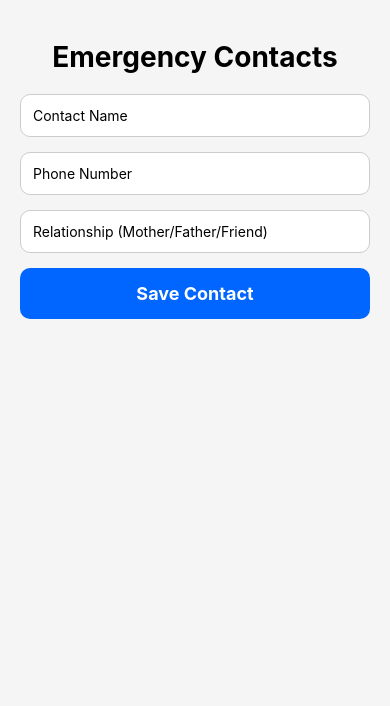
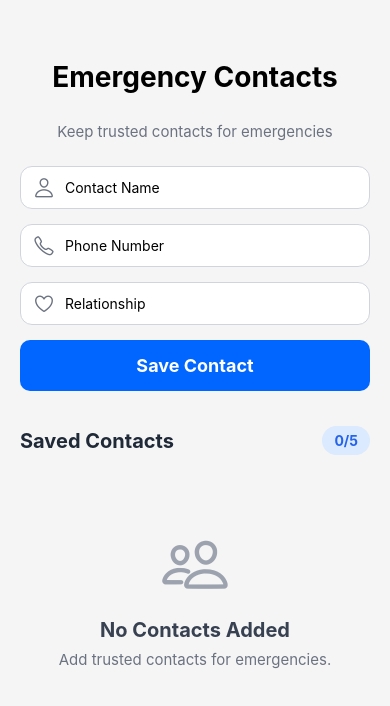
Before and after one commit to mayurwaychol264/CrowdSafetyApp, a React Native app: screen /EmergencyContacts in a window 390 px wide. Shown: the top 706 px of the page. Built offline with nearby package versions, Linux system fonts and the light colour scheme.

Commit message:
compeleted emergency contacts module

```diff
--- a/screens/EmergencyContactsScreen.js
+++ b/screens/EmergencyContactsScreen.js
@@ -1,4 +1,5 @@
 import React, { useState, useEffect } from 'react';
+import { Ionicons } from '@expo/vector-icons';
 import {
     View,
     Text,
@@ -17,6 +18,7 @@ import {
     getDocs,
     deleteDoc,
     doc,
+    updateDoc,
 
 } from 'firebase/firestore';
 
@@ -26,6 +28,10 @@ export default function EmergencyContactsScreen() {
     const [phone, setPhone] = useState('');
     const [relation, setRelation] = useState('');
     const [contacts, setContacts] = useState([]);
+    const [editingId, setEditingId] = useState(null);
+    const [isEditing, setIsEditing] = useState(false);
+
+
     useEffect(() => {
         fetchContacts();
     }, []);
@@ -67,17 +73,69 @@ export default function EmergencyContactsScreen() {
             );
             return;
         }
+        if (contacts.length >= 5) {
+            Alert.alert(
+                "Limit Reached",
+                "You can add a maximum of 5 emergency contacts."
+            );
+            return;
+        }
+
+        if (phone.length !== 10) {
+            Alert.alert(
+                "Invalid Phone",
+                "Enter a valid 10-digit phone number."
+            );
+            return;
+        }
+
+        const alreadyExists = contacts.some(
+            (item) => item.phone === phone
+        );
+
+        if (alreadyExists) {
+            Alert.alert(
+                "Duplicate Contact",
+                "This phone number is already added."
+            );
+            return;
+        }
 
         try {
+            if (isEditing) {
+                await updateDoc(
+                    doc(
+                        db,
+                        'users',
+                        auth.currentUser.uid,
+                        'emergencyContacts',
+                        editingId
+                    ),
+                    {
+                        contactName: name,
+                        phone,
+                        relation,
+                    }
+                );
 
+                Alert.alert(
+                    'Success',
+                    'Contact Updated Successfully'
+                );
+            } else {
                 await addDoc(
-                collection(db, 'users', auth.currentUser.uid, 'emergencyContacts'),
+                    collection(
+                        db,
+                        'users',
+                        auth.currentUser.uid,
+                        'emergencyContacts'
+                    ),
                     {
                         userId: auth.currentUser.uid,
                         userEmail: auth.currentUser.email,
                         contactName: name,
-                    phone: phone,
-                    relation: relation,
+                        phone,
+                        relation,
                     }
                 );
 
@@ -85,10 +143,13 @@ export default function EmergencyContactsScreen() {
                     'Success',
                     'Contact Saved'
                 );
+            }
 
             setName('');
             setPhone('');
             setRelation('');
+            setEditingId(null);
+            setIsEditing(false);
 
             fetchContacts();
 
@@ -99,6 +160,7 @@ export default function EmergencyContactsScreen() {
             );
         }
     };
+
 
     const handleDelete = async (id) => {
         try {
@@ -128,68 +190,178 @@ export default function EmergencyContactsScreen() {
     };
 
 
+    const handleEdit = (contact) => {
+        setName(contact.contactName);
+        setPhone(contact.phone);
+        setRelation(contact.relation);
+
+        setEditingId(contact.id);
+        setIsEditing(true);
+    };
     return (
         <View style={styles.container}>
+
+            <View style={styles.header}>
 
                 <Text style={styles.title}>
                     Emergency Contacts
                 </Text>
 
+                <Text style={styles.subtitle}>
+                    Keep trusted contacts for emergencies
+                </Text>
+
+            </View>
+
+            <View style={styles.inputContainer}>
+                <Ionicons name="person-outline" size={22} color="#6B7280" />
+
                 <TextInput
                     placeholder="Contact Name"
-                style={styles.input}
+                    style={styles.textInput}
                     value={name}
                     onChangeText={setName}
                 />
+            </View>
+
+            <View style={styles.inputContainer}>
+                <Ionicons name="call-outline" size={22} color="#6B7280" />
 
                 <TextInput
                     placeholder="Phone Number"
-                style={styles.input}
+                    style={styles.textInput}
                     value={phone}
                     onChangeText={setPhone}
                     keyboardType="phone-pad"
+                    maxLength={10}
                 />
+            </View>
+
+            <View style={styles.inputContainer}>
+                <Ionicons name="heart-outline" size={22} color="#6B7280" />
 
                 <TextInput
-                placeholder="Relationship (Mother/Father/Friend)"
-                style={styles.input}
+                    placeholder="Relationship"
+                    style={styles.textInput}
                     value={relation}
                     onChangeText={setRelation}
                 />
-
+            </View>
             <TouchableOpacity
                 style={styles.button}
                 onPress={handleSave}
             >
                 <Text style={styles.buttonText}>
-                    Save Contact
+                    {isEditing ? 'Update Contact' : 'Save Contact'}
                 </Text>
             </TouchableOpacity>
+
+            <View style={styles.sectionHeader}>
+
+                <Text style={styles.sectionTitle}>
+                    Saved Contacts
+                </Text>
+
+                <Text style={styles.contactCount}>
+                    {contacts.length}/5
+                </Text>
+
+            </View>
 
             <FlatList
                 data={contacts}
                 keyExtractor={(item) => item.id}
+
+                ListEmptyComponent={
+                    <View style={styles.emptyContainer}>
+                        <Ionicons
+                            name="people-outline"
+                            size={70}
+                            color="#9CA3AF"
+                        />
+
+                        <Text style={styles.emptyTitle}>
+                            No Contacts Added
+                        </Text>
+
+                        <Text style={styles.emptySubtitle}>
+                            Add trusted contacts for emergencies.
+                        </Text>
+                    </View>
+                }
+
+
+
+
+
                 renderItem={({ item }) => (
                     <View style={styles.contactCard}>
 
+                        <View style={styles.contactTop}>
+
+                            <View>
+
                                 <Text style={styles.contactName}>
-                            {item.contactName}
+                                    👤 {item.contactName}
+                                </Text>
+
+                                <Text style={styles.contactRelation}>
+                                    ❤️ {item.relation}
                                 </Text>
 
                                 <Text style={styles.contactPhone}>
-                            {item.phone}
+                                    📞 {item.phone}
                                 </Text>
-                        <Text style={styles.contactPhone}>
-                            Relation: {item.relation}
-                        </Text>
+
+                            </View>
+
+                            <View style={styles.actionButtons}>
+
+                                <TouchableOpacity
+                                    style={styles.editButton}
+                                    onPress={() => handleEdit(item)}
+                                >
+                                    <Ionicons
+                                        name="create-outline"
+                                        size={22}
+                                        color="white"
+                                    />
+                                </TouchableOpacity>
+
                                 <TouchableOpacity
                                     style={styles.deleteButton}
-                            onPress={() => handleDelete(item.id)}
+                                    onPress={() => {
+                                        Alert.alert(
+                                            "Delete Contact",
+                                            `Are you sure you want to delete ${item.contactName}?`,
+                                            [
+                                                {
+                                                    text: "Cancel",
+                                                    style: "cancel",
+                                                },
+                                                {
+                                                    text: "Delete",
+                                                    style: "destructive",
+                                                    onPress: () => handleDelete(item.id),
+                                                },
+                                            ]
+                                        );
+                                    }}
                                 >
-                            <Text style={styles.deleteText}>
-                                Delete
-                            </Text>
+                                    <Ionicons
+                                        name="trash-outline"
+                                        size={22}
+                                        color="white"
+                                    />
                                 </TouchableOpacity>
+
+                            </View>
+
+
+
+
+
+                        </View>
 
                     </View>
                 )}
@@ -206,6 +378,17 @@ const styles = StyleSheet.create({
         backgroundColor: '#f5f5f5',
     },
 
+    header: {
+        marginTop: 20,
+        marginBottom: 25,
+    },
+
+    subtitle: {
+        textAlign: "center",
+        color: "#6B7280",
+        fontSize: 15,
+        marginTop: 8,
+    },
     title: {
         fontSize: 28,
         fontWeight: 'bold',
@@ -244,6 +427,24 @@ const styles = StyleSheet.create({
         elevation: 3,
     },
 
+    emptyContainer: {
+        alignItems: "center",
+        marginTop: 60,
+    },
+
+    emptyTitle: {
+        fontSize: 20,
+        fontWeight: "bold",
+        color: "#374151",
+        marginTop: 15,
+    },
+
+    emptySubtitle: {
+        fontSize: 15,
+        color: "#6B7280",
+        textAlign: "center",
+        marginTop: 8,
+    },
     contactName: {
         fontSize: 18,
         fontWeight: 'bold',
@@ -255,16 +456,89 @@ const styles = StyleSheet.create({
         marginTop: 5,
     },
 
-    deleteButton: {
-        backgroundColor: 'red',
-        padding: 10,
-        borderRadius: 8,
-        marginTop: 10,
-    },
+
 
     deleteText: {
         color: 'white',
         textAlign: 'center',
         fontWeight: 'bold',
     },
+
+
+    sectionHeader: {
+        flexDirection: "row",
+        justifyContent: "space-between",
+        alignItems: "center",
+        marginTop: 15,
+        marginBottom: 12,
+    },
+
+    sectionTitle: {
+        fontSize: 20,
+        fontWeight: "bold",
+        color: "#1F2937",
+    },
+
+    contactCount: {
+        backgroundColor: "#DBEAFE",
+        color: "#2563EB",
+        fontWeight: "bold",
+        paddingHorizontal: 12,
+        paddingVertical: 6,
+        borderRadius: 20,
+    },
+    contactTop: {
+        flexDirection: "row",
+        justifyContent: "space-between",
+        alignItems: "center",
+    },
+
+    contactRelation: {
+        fontSize: 14,
+        color: "#EF4444",
+        marginTop: 5,
+    },
+
+
+    deleteButton: {
+        width: 45,
+        height: 45,
+        borderRadius: 25,
+        backgroundColor: "#EF4444",
+        justifyContent: "center",
+        alignItems: "center",
+    },
+
+    inputContainer: {
+        flexDirection: "row",
+        alignItems: "center",
+        backgroundColor: "#fff",
+        borderRadius: 12,
+        borderWidth: 1,
+        borderColor: "#D1D5DB",
+        paddingHorizontal: 12,
+        marginBottom: 15,
+        elevation: 3,
+    },
+
+    textInput: {
+        flex: 1,
+        paddingVertical: 12,
+        marginLeft: 10,
+    },
+    actionButtons: {
+        flexDirection: 'row',
+        alignItems: 'center',
+    },
+
+    editButton: {
+        width: 45,
+        height: 45,
+        borderRadius: 25,
+        backgroundColor: '#2563EB',
+        justifyContent: 'center',
+        alignItems: 'center',
+        marginRight: 10,
+    },
+
 });
```
Lines whose indentation alone changed are shown as unchanged.
